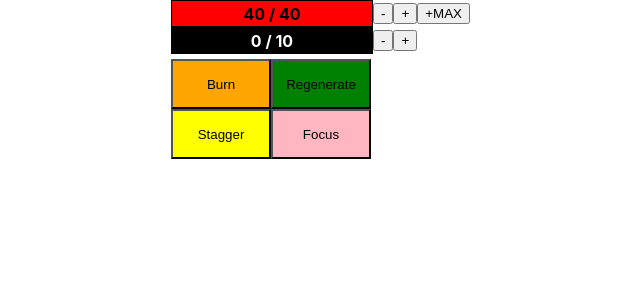
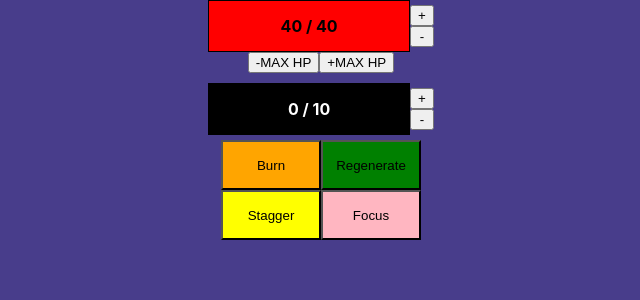
Before and after one commit to tSquand/At-the-End, a React (Create React App) app: page / in a window 1280 px wide. Shown: the top 300 px of the page, without its empty margins (319-959 px from the left). Built offline with nearby package versions, Linux system fonts and the light colour scheme.

Commit message:
added -max hp button, rearranged buttons

```diff
--- a/src/App.js
+++ b/src/App.js
@@ -1,4 +1,4 @@
-import React, {useState, useCallback} from 'react';
+import React, {useState, useCallback, useEffect} from 'react';
 import HealthBar from './components/healthbar';
 import MadnessBar from './components/madness';
 import StatusTracker from './components/status';
@@ -9,9 +9,10 @@ const App = () => {
   const [madness, setMadness] = useState(0);
   const [maxMadness] = useState(10);
 
+  // Don't believe useCallbacks are necessary if not being passed to a component
   const minusHealth = useCallback(() => {
     setHealth((prevHealth) => Math.max(prevHealth - 1, 0));
-  }, []);
+  }, [health, maxHealth]);
 
   const plusHealth = useCallback(() => {
     if (health < maxHealth) {
@@ -22,6 +23,16 @@ const App = () => {
   const plusMaxHealth = useCallback(() => {
     setMaxHealth((prevMaxHealth) => Math.max(prevMaxHealth + 1, 0));
   }, []);
+
+  const minusMaxHealth = useCallback(() => {
+    setMaxHealth((prevMaxHealth) => Math.min(prevMaxHealth - 1, maxHealth));
+  }, []);
+
+  useEffect(() => { // if health is ever > max health will set health to the value of max health
+    if(health > maxHealth) {
+      setHealth(maxHealth);
+    }
+  }, [health, maxHealth]);
 
   const minusMadness = useCallback(() => {
     setMadness((prevMadness) => Math.max(prevMadness -1, 0));
@@ -34,19 +45,26 @@ const App = () => {
   }, [madness, maxMadness]);
 
   return (
-    <div>
-      <div style={{ display: 'flex', alignItems: 'center', width: '300px', margin: '0 auto' }}>
+    <div className="app">
+      <div style={{ display: 'flex', alignItems: 'center', maxWidth: '100%', justifyContent: 'center', margin: '0 auto' }}>
         <HealthBar health={health} maxHealth={maxHealth}/>
-        <button onClick={minusHealth}>-</button>
-        <button onClick={plusHealth}>+</button>
-        <button onClick={plusMaxHealth}>+MAX</button>
+        <div style ={{ display: 'flex', flexDirection: 'column' }}>
+          <button onClick={plusHealth}>+</button>
+          <button onClick={minusHealth}>-</button>
+        </div>
+        </div>
+        <div style={{ display: 'flex', alignitems: 'center', maxWidth: '100%', justifyContent: 'center', margin: '0 auto' }}>
+          <button onClick={minusMaxHealth}>-MAX HP</button>
+          <button onClick={plusMaxHealth}>+MAX HP</button>
       </div>
-      <div style={{ display: 'flex', alignItems: 'center', width: '300px', margin: '0 auto' }}>
+      <div style={{ display: 'flex', alignItems: 'center', maxWidth: '100%', justifyContent: 'center', margin: '0 auto', paddingTop: '10px' }}>
         <MadnessBar madness={madness} maxMadness={maxMadness}/>
-        <button onClick={minusMadness}>-</button>
-        <button onClick={plusMadness}>+</button>
+        <div style = {{ display: 'flex', flexDirection: 'column'}}>
+          <button onClick={plusMadness}>+</button>
+          <button onClick={minusMadness}>-</button>
+        </div>
       </div>
-      <div>
+      <div style={{ display: 'flex', alignItems: 'center', maxWidth: '100%', justifyContent: 'center', margin: '0 auto' }}>
         <StatusTracker/>
       </div>
     </div>
--- a/src/components/healthbar/index.js
+++ b/src/components/healthbar/index.js
@@ -6,7 +6,7 @@ const HealthBar = ({health, maxHealth}) => {
 
 
     return (
-        <div style={{ display: 'flex', justifyContent: 'center', backgroundColor: 'white', height: '25px', width: '200px', border: "1px solid black", position: 'relative'}}>
+        <div style={{ display: 'flex', justifyContent: 'center', backgroundColor: 'white', height: '50px', width: '200px', border: "1px solid black", position: 'relative'}}>
             <div style={{backgroundColor: 'red', height: '100%', width: `${healthPercentage}%`, position: 'absolute', top: 0, left: 0 }}>
             </div>
             <div style={{position: 'absolute', top: 0, left: 0, right: 0, bottom: 0, display: 'flex', justifyContent: 'center', alignItems: 'center'}}>
--- a/src/components/madness/index.js
+++ b/src/components/madness/index.js
@@ -5,7 +5,7 @@ const MadnessBar = ({madness, maxMadness}) => {
     const madnessPercentage = (remainingMadness / maxMadness) * 100;
 
     return (<div>
-        <div style={{ display: 'flex', justifyContent: 'center', backgroundColor: 'black', height: '25px', width: '200px', border: "1px solid black", position: 'relative'}}>
+        <div style={{ display: 'flex', justifyContent: 'center', backgroundColor: 'black', height: '50px', width: '200px', border: "1px solid black", position: 'relative'}}>
             <div style={{backgroundColor: 'purple', height: '100%', width: `${madnessPercentage}%`, position: 'absolute', top: 0, left: 0 }}>
             </div>
             <div style={{position: 'absolute', top: 0, left: 0, right: 0, bottom: 0, display: 'flex', justifyContent: 'center', alignItems: 'center'}}>
--- a/src/components/status/styles.css
+++ b/src/components/status/styles.css
@@ -1,6 +1,6 @@
 .statusButtons {
-    width: 300px;
-    margin: 0 auto;
+
+
     padding-top: 5px;
 }
 
@@ -32,7 +32,7 @@
 }
 
 .burnPressed {
-    background-color: orange;
+    background-color: darkorange;
     border: solid 5px;
     width: 100px;
     height: 50px;
@@ -42,21 +42,21 @@
 }
 
 .regenPressed {
-    background-color: green;
+    background-color: darkgreen;
     border: solid 5px;
     width: 100px;
     height: 50px;
 }
 
 .staggerPressed {
-    background-color: yellow;
+    background-color: gold;
     border: solid 5px;
     width: 100px;
     height: 50px;
 }
 
 .focusPressed {
-    background-color: lightpink;
+    background-color: rosybrown;
     border: solid 5px;
     width: 100px;
     height: 50px;
--- a/src/index.css
+++ b/src/index.css
@@ -5,9 +5,17 @@ body {
     sans-serif;
   -webkit-font-smoothing: antialiased;
   -moz-osx-font-smoothing: grayscale;
+  background-color : darkslateblue;
+
 }
 
 code {
   font-family: source-code-pro, Menlo, Monaco, Consolas, 'Courier New',
     monospace;
 }
+
+.app {
+  justify-content: center;
+  align-items: center;
+  max-width: 100%;
+}
```
